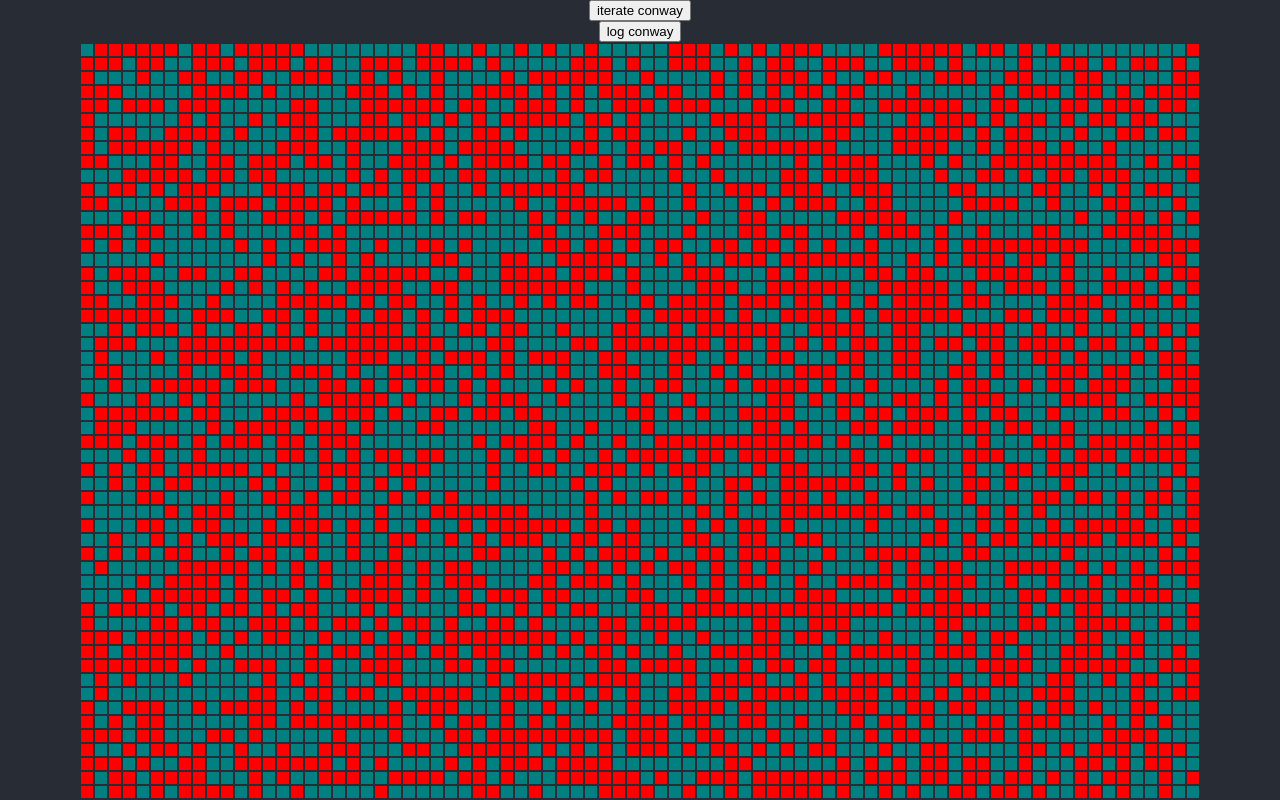
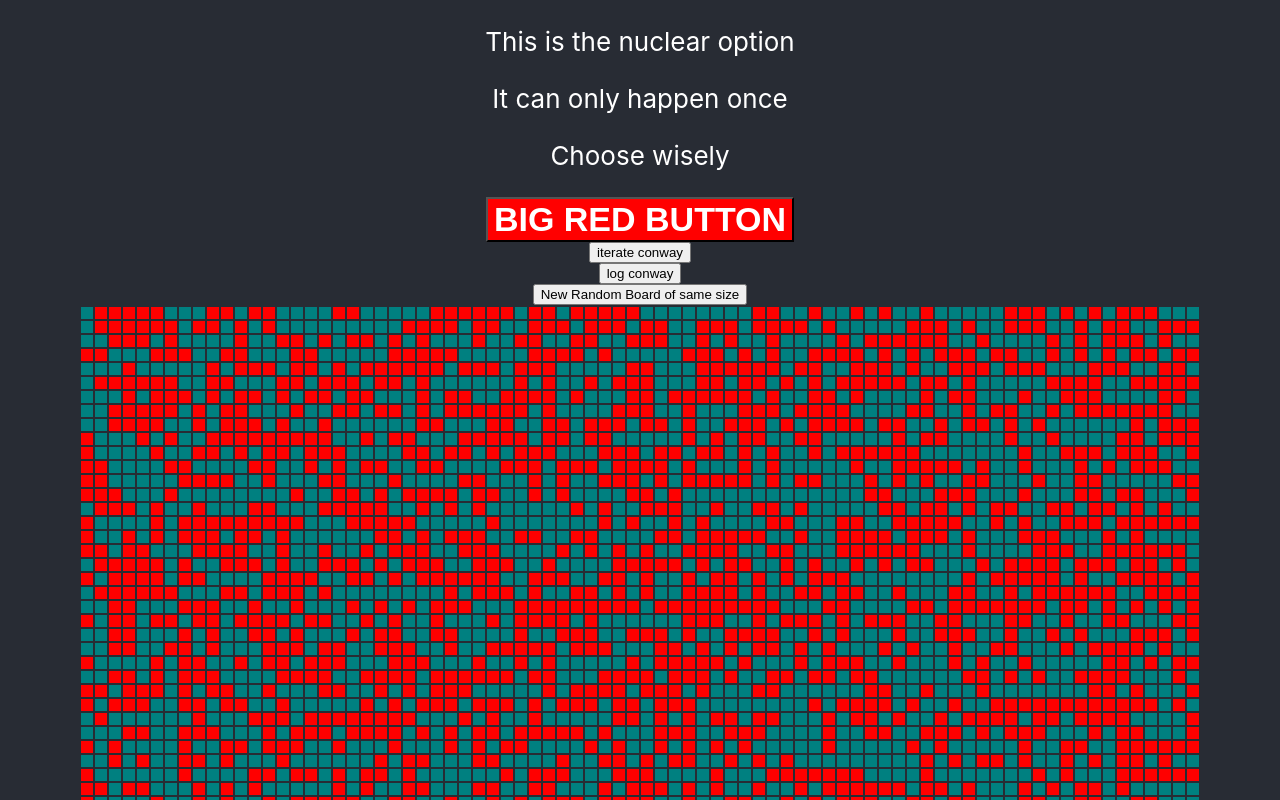
Before and after one commit to sarahmccpop/conway, a React (Create React App) app: page / in a window 1280 px wide. Shown: the top 800 px of the page. Built offline with nearby package versions, Linux system fonts and the light colour scheme.

Commit message:
added comments and updated to RunOnce to only run once Still need to figure message to screen

```diff
--- a/src/App.js
+++ b/src/App.js
@@ -1,18 +1,21 @@
 import * as dateFns from 'date-fns';
+// importing component names from files
 import { TimeSince, DumbMessage } from './TimeSince';
 import {NameAge} from './NameAge';
 import {PreCall} from './OT';
-
-import './App.css';
 import { useClickeyButton, ClickeyButton, PrettyClickeyButton } from './ClickeyButton';
-import {UseBigRedButton, RunOnceBigRedButton} from './RunOnce';
+import {UseBigRedButton, WarningMessage} from './RunOnce';
 import {randomBoard, iterate, useConway, Conway} from "./Conway"
 
+// importing css for App.js (css for components is imported in components files)
+import './App.css';
+
+// in here are the vars that will be rendered in return section
 function App() {
+  // date-fns section
   const stepOnTheMoon = new Date('1969-07-20T20:17:00');
 	const now = Date.now();
   const duration = dateFns.intervalToDuration({start: stepOnTheMoon, end: now})
-
 
 	const beganAtPop = new Date('2021-10-04T09:00:00');
 	const durationAtPop = dateFns.intervalToDuration({start: beganAtPop, end: now})
@@ -22,16 +25,21 @@ function App() {
 	const dayLength = dateFns.intervalToDuration({start: dayStart, end: dayEnd})
 	const lunchHour = new Date(null, null, null,  1, 0, 0);
 
-  console.log("randomBoard", randomBoard(4, 3))
-
+  // Conways game of life section
+  // console.log("randomBoard", randomBoard(4, 3))
+  // declaring a label firstBoard and assigning it the value as the result of the function randomBoard
   const firstBoard = randomBoard(3,4)
+  // initial view of firstBoard
   console.log("This is Sarahs random board", firstBoard);
+  // once firstBoard has been iterated
   console.log("this is the board of neighbour counts", iterate(firstBoard));
 
+  // declaring a label conwayState which is the value of useConway with arguments
+  // this is used later to display a table
+  // conwayState can access all of the functions in useConway
   const conwayState = useConway(60, 80)
 
-
-
+  // This section shows ways to differing ways to declare objects and assign them values
   const obj = {
     "hello": 1,
     "world": 2,
@@ -49,7 +57,7 @@ function App() {
     foo,
     bar,
   }
-
+  // Different ways to log objects values below
   //console.log(obj, obj2, obj3)
 
   //console.log({foo, bar})
@@ -58,6 +66,8 @@ function App() {
 
  // console.log("easier to understand", {obj, obj2, obj3, foo, bar})
 
+
+  // Declaring different buttons to show object state can be independent, even though using the same functions to assign the state
   const buttonOneState = useClickeyButton({initCount: 0})
   const buttonTwoState = useClickeyButton({initCount: 10})
   const prettyButtonState = useClickeyButton({initCount: 1000})
@@ -68,14 +78,17 @@ function App() {
     prettyButtonState.resetCounter()
   }
 
-
-
+  const bigRed = UseBigRedButton({initCount:0})
 
   return (
     <div className="App">
       <header className="App-header">
+        <WarningMessage/>
+        <button onClick={bigRed.pressedBigRed} id='bigReadButton'>BIG RED BUTTON</button>
+
         <button onClick={conwayState.iterateConway}>iterate conway</button>
         <button onClick={() => console.log(conwayState.board)}>log conway</button>
+        <button onClick={conwayState.randomize}> New Random Board of same size</button>
         <Conway board={conwayState.board}/>
         <ClickeyButton
           label="One"
@@ -101,5 +114,5 @@ function App() {
     </div>
   );
 }
-// was on line 85 put it back  <Conway {...conwayState} />
+
 export default App;
--- a/src/Conway.jsx
+++ b/src/Conway.jsx
@@ -1,31 +1,45 @@
 import {useState} from 'react';
 import './Conway.css';
 
+// assigning a random value to be used in a cell on the board
 const randomCell = () => {
     return Math.random() < 0.5 ? 0 : 1
 }
 
+// this function creates a random board with a specified number of columns and rows
+// note cols is actually rows and rows is actually columns
 export const randomBoard = (cols, rows) => {
+    // creating an array newBoard which is empty
     const newBoard = []
+    // nested for loop to assign value to the cells in the 2D array
     for(var rowNum = 0; rowNum < rows; rowNum++){
+        // creating a new empty array newRow
         const newRow = []
         for(var colNum = 0; colNum < cols; colNum++){
+            // pushing the value of random cell into each column of newRow
             newRow.push(randomCell())
         }
+        // adding newRow to newBoard
         newBoard.push(newRow)
     }
+    // this new board is full of zeroes
     return newBoard
 }
 
+// this function "counts" the number of dead or alive cells surrounding it
 export const neighbourCount = (rowNum, colNum, board) => {
     // board
     // currentCell's state = board[rowNum][colNum]
-    let count = 0 // number of 'alive' neighbours
+    let count = 0 // number of alive neighbours (because an alive neighbours has value of 1 and a dead one is 0, so will add nothing to the total)
+
+
+    // these booleans return true or false as to whether at a boards edge or not
     const onTheFarRight = Boolean(colNum+1 >= board[rowNum].length)
     const onTheFarLeft = Boolean(colNum < 1)
     const onTheTop = rowNum < 1
     const onTheBottom = rowNum+1 >= board.length
 
+    // if there is column to the right of the centre square do...
     if (onTheFarRight !== true) {
         let squareToRight = board[rowNum][colNum+1]
         count += squareToRight;
@@ -39,7 +53,7 @@ export const neighbourCount = (rowNum, colNum, board) => {
             count += squareBelowRight
         }
     }
-
+     // if there is column to the left of the centre square do...
     if (onTheFarLeft !== true) {
         let squareToLeft = board[rowNum][colNum-1]
         count += squareToLeft;
@@ -53,32 +67,35 @@ export const neighbourCount = (rowNum, colNum, board) => {
             count += squareBelowLeft
         }
     }
-
+    // if there is a row above the centre square do...
     if(!onTheTop){
         const squareAbove = board[rowNum-1][colNum]
         count += squareAbove
     }
-
+    // if there is a row below the centre square do...
     if(!onTheBottom){
         const squareBelow = board[rowNum+1][colNum]
         count += squareBelow
     }
 
+    // the total value of count is returned which is the number of 'alive' squares surrounding the square
     return count
 }
 
+// this function updates the current state depending on the value of count
 export const countToState = (count, currentState) => {
-        let updatedState;
+        let updatedState; // creating a new variable updatedState
         if (count === 2) {
-            updatedState = currentState
+            updatedState = currentState // if count is 2, the situation remains the same
         } else if (count === 3) {
-            updatedState = 1;
+            updatedState = 1; // if there are 3 live squares touching the square, it is set as alive
         } else {
-            updatedState = 0;
+            updatedState = 0; // in any other circumstance the cell is switched to dead
         }
         return updatedState;
 }
 
+// this function loops through every cell on the board and calls the functions to set states
 export const iterate = (board) => {
     const nextBoard = []
     for (var rowNum = 0; rowNum < board.length; rowNum++){
@@ -96,15 +113,18 @@ export const iterate = (board) => {
     return nextBoard;
 }
 
-
+// getters and setters function, assigning state to 'remember' the state of the board
 export const useConway = (rows, cols) => {
+    // using function randomBoard to generate a random board with the specified numbers of cols and rows and giving it state
     const [board, setBoard] = useState(randomBoard(cols, rows))
 
+    // updating the state by iterating a new board and assigning it to the label newBoard, newBoard is then used to set a new state
     const iterateConway = () => {
         const newBoard = iterate(board)
         setBoard(newBoard)
     }
 
+    // used this function to add a button to load a random new board
     const randomize = () => {
         const newBoard = randomBoard(cols, rows)
         setBoard(newBoard)
@@ -117,6 +137,7 @@ export const useConway = (rows, cols) => {
     }
 }
 
+//The map() function creates a new array populated with the results of calling a provided function on every element in the calling array.
 const rowToCells = (row) => {
     return row.map(
         (cell, cellNum) => {
@@ -125,6 +146,8 @@ const rowToCells = (row) => {
     )
 }
 
+
+// this function takes a board as a parameter and contains another function which maps the board to a table appearing on screen
 export const Conway = ({board}) => {
 
 
--- /dev/null
+++ b/src/RunOnce.css
@@ -0,0 +1,13 @@
+#bigReadButton{
+
+    background-color: red;
+    color: white;
+    font-size: 34px;
+    font-weight: 700;
+}
+
+#gameOver{
+    color: red;
+    font-size: 50px;
+    font-weight: 700;
+}
--- a/src/RunOnce.jsx
+++ b/src/RunOnce.jsx
@@ -1,37 +1,55 @@
 import { useState} from 'react'
-
+import './RunOnce.css';
 
 export const UseBigRedButton = ({initCount}) => {
-    const [pressButton, setPressedButton] = useState(initCount);
+    const [stateOfWorld, setPressedButton] = useState(initCount);
 
     const pressedBigRed = () => {
         let counter = initCount;
         if (counter === 0){
+            counter++
+            console.log("Counter is :", counter)
             setPressedButton(counter);
-            counter++
-        } else {
+            youPressedIt();
+            console.log("You pressed it");
+                } else {
+            console.log("end of world")
+            setPressedButton(counter);
+            worldHasEnded();
+
         }
+    }
 
+    const youPressedIt = () =>{
+        return <div>
+            <p>BOOM</p>
+        </div>
+    }
 
-    }
-    return {
-        pressButton,
-        setPressedButton,
-        pressedBigRed
+    const worldHasEnded = () => {
+        return <div id='gameOver'>
+            <p>
+                WORLD DESTROYED
+            </p>
+        </div>
     }
 
 
-
+    return {
+        stateOfWorld,
+        setPressedButton,
+        pressedBigRed,
+        worldHasEnded,
+        youPressedIt
+    }
 
 }
 
-
-
-export const RunOnceBigRedButton = ({pressedBigRed}) => {
+export const WarningMessage = () => {
     return <div>
         <p>This is the nuclear option</p>
         <p>It can only happen once</p>
         <p>Choose wisely</p>
-        <button onClick={pressedBigRed} >Big Red Button</button>
+
     </div>
 }
```
Also changed, not shown: src/ClickeyButton.jsx (+9 -0 lines).
